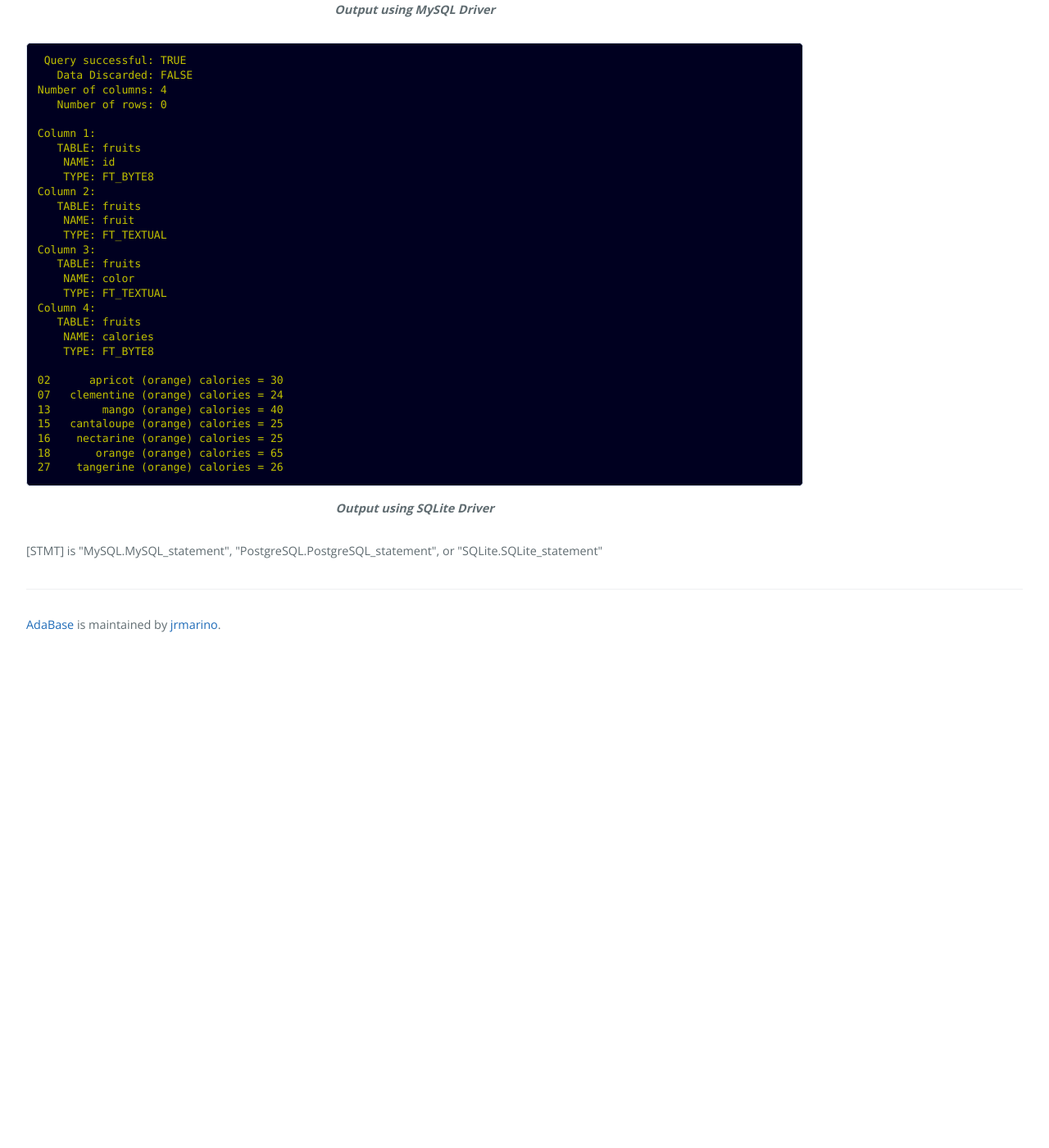
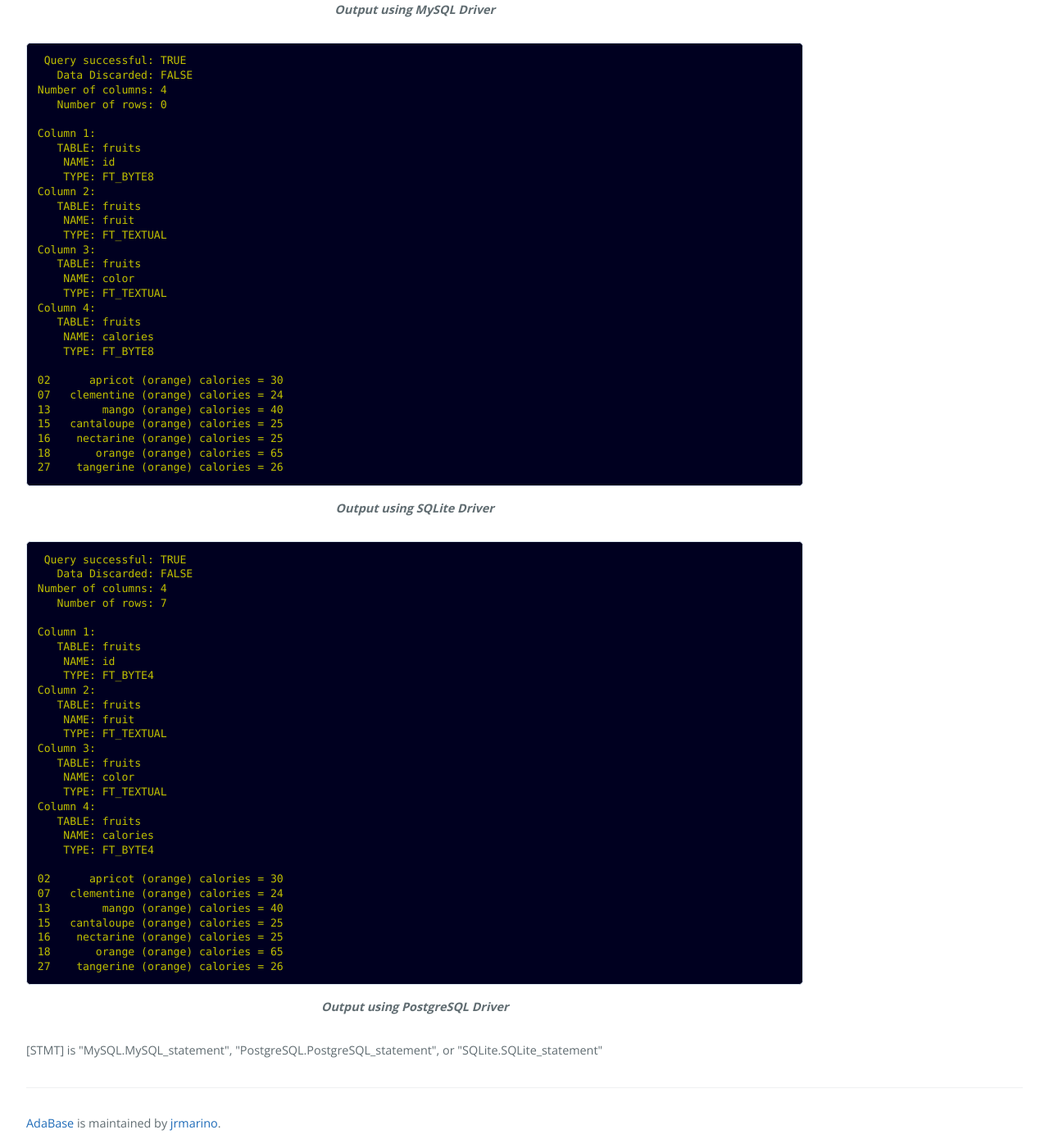
Before and after one commit to jrmarino/AdaBase, a Jekyll site: the page built from stmt_fetch_next.md, in a window 1280 px wide and 1400 px high, scrolled down 2001 px. Shown: the whole window at 82% size. Built offline with Jekyll 4.4.1, drawn with Linux system fonts in a browser that asks for light colours; before the commit the page ends 2793 px from its top, so only the background shows below that.

Commit message:
add testcase for pgsql to stmt fetch next

```diff
--- a/stmt_fetch_next.md
+++ b/stmt_fetch_next.md
@@ -143,6 +143,39 @@
 </pre>
 <p class="caption">Output using SQLite Driver</p>
 <br/>
+<pre class="output">
+ Query successful: TRUE
+   Data Discarded: FALSE
+Number of columns: 4
+   Number of rows: 7
+
+Column 1:
+   TABLE: fruits
+    NAME: id
+    TYPE: FT_BYTE4
+Column 2:
+   TABLE: fruits
+    NAME: fruit
+    TYPE: FT_TEXTUAL
+Column 3:
+   TABLE: fruits
+    NAME: color
+    TYPE: FT_TEXTUAL
+Column 4:
+   TABLE: fruits
+    NAME: calories
+    TYPE: FT_BYTE4
+
+02      apricot (orange) calories = 30
+07   clementine (orange) calories = 24
+13        mango (orange) calories = 40
+15   cantaloupe (orange) calories = 25
+16    nectarine (orange) calories = 25
+18       orange (orange) calories = 65
+27    tangerine (orange) calories = 26
+</pre>
+<p class="caption">Output using PostgreSQL Driver</p>
+<br/>
 <p>{{ page.supported_stmts }}</p>
 </div>
 <div class="sidenav">
```
